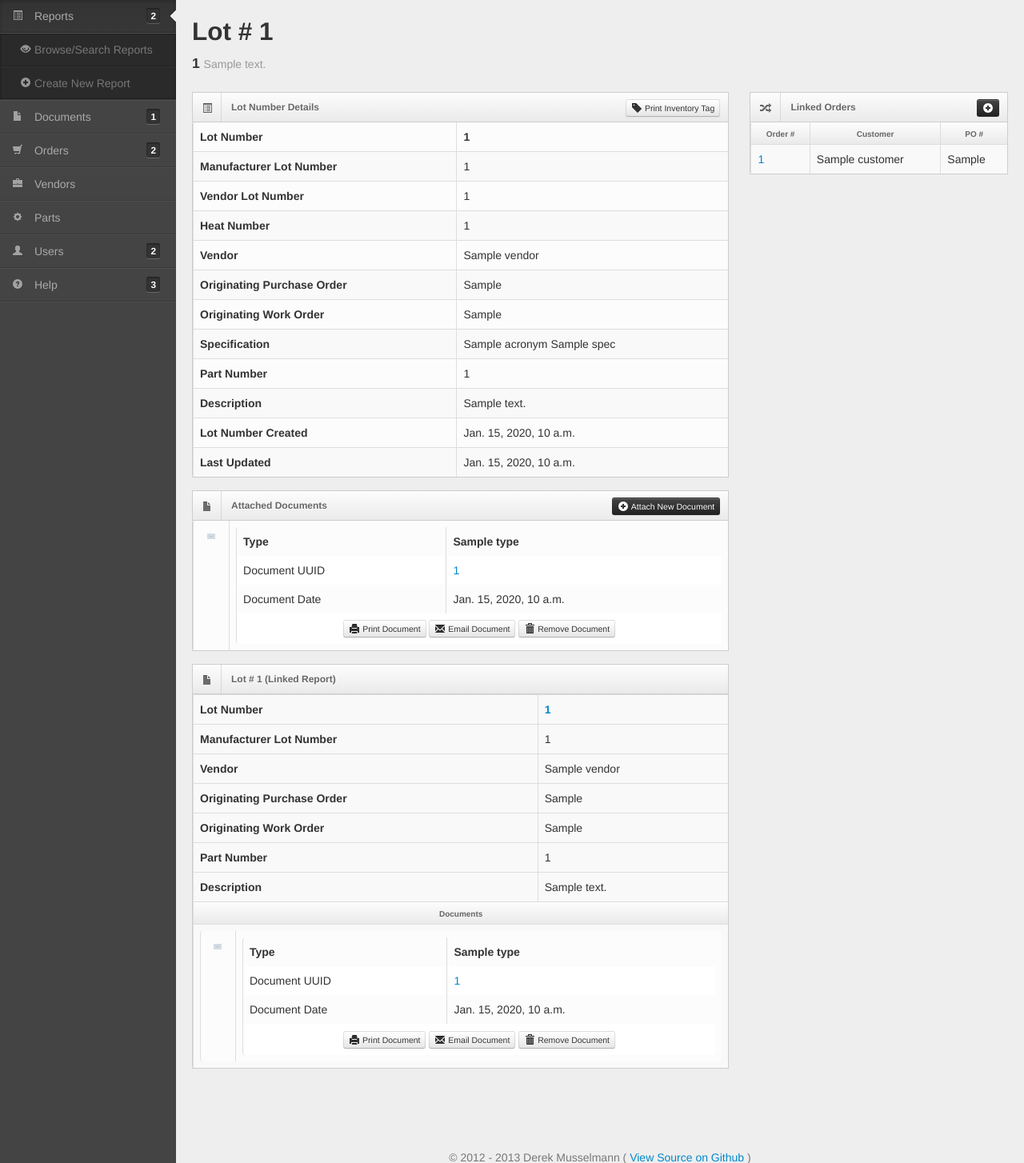
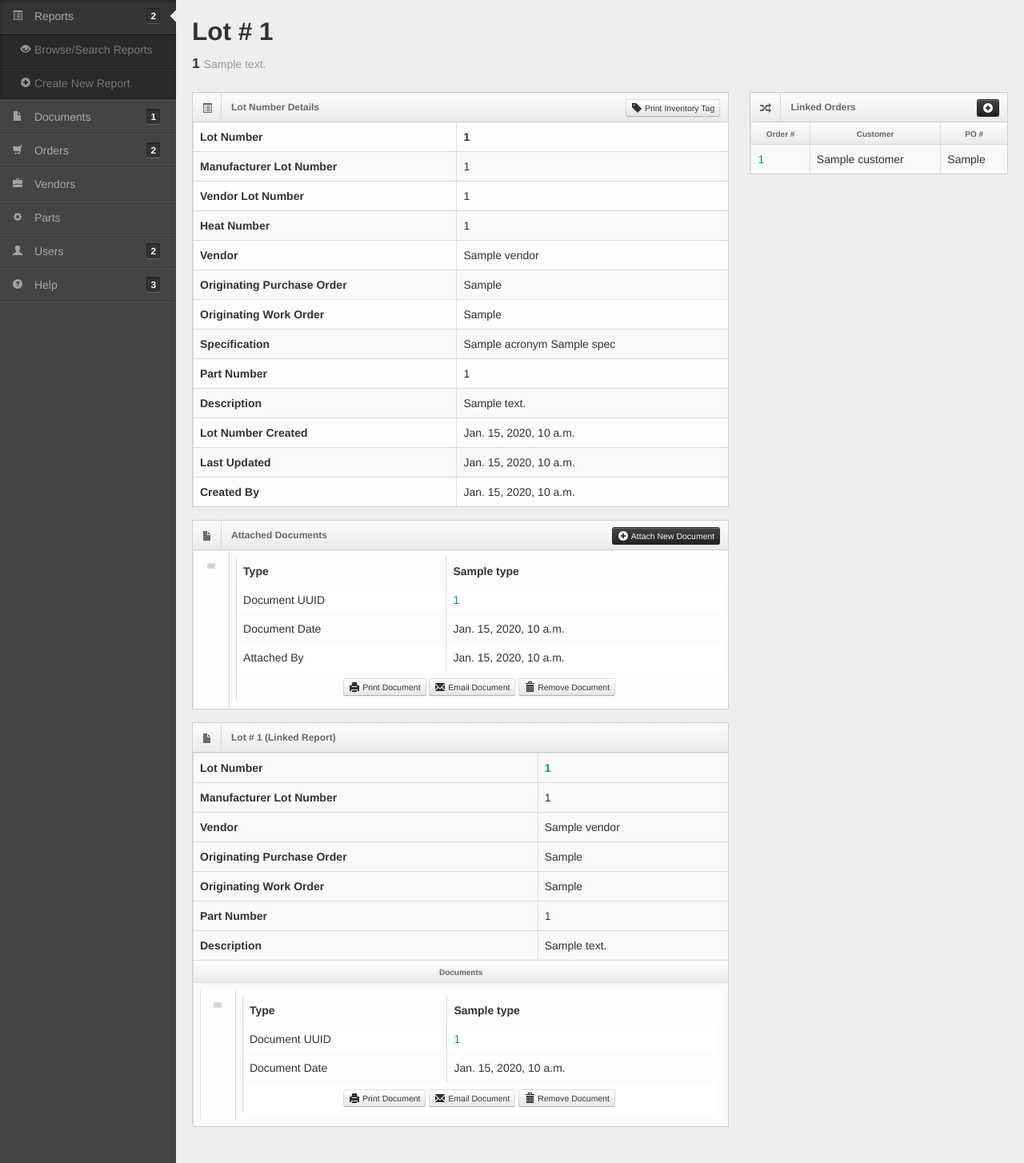
Before and after one commit to disflux/django-mtr, a Django app: template templates/reports/report.html in a window 1280 px wide. Shown: the part 175-1629 px from the top of the page at 80% size. Run offline with Django 3.2, Linux system fonts and the light colour scheme; the template is opened without the code that fills it: most values are stand-ins (such as "Sample title", 1, 10 or a date in 2020); grey boxes marked "Sample" are stand-in pictures; form fields are guessed from the names that the template uses; some libraries are stand-ins or nearby versions.

Commit message:
Track the user that creates various objects

```diff
--- a/documents/models.py
+++ b/documents/models.py
@@ -1,3 +1,4 @@
+from django.contrib.auth.models import User
 from django.db import models
 from django.db.models.signals import post_save
 
@@ -26,6 +27,7 @@ class Document(models.Model):
     pages = models.IntegerField(max_length=3, null=True)
     created_at = models.DateTimeField(auto_now_add=True)
     updated_at = models.DateTimeField(auto_now=True)
+    created_by = models.ForeignKey(User, null=True)
 
     def __unicode__(self):
         return str(self.uuid)
--- a/orders/models.py
+++ b/orders/models.py
@@ -1,3 +1,4 @@
+from django.contrib.auth.models import User
 from django.db import models
 
 from reports.models import Report
@@ -16,6 +17,7 @@ class Order(models.Model):
     order_number = models.CharField(max_length=16)
     line_items = models.ManyToManyField('OrderLineItem', related_name='order_line_items', null=True, blank=True)
     documents = models.ManyToManyField(Document, related_name='order_documents', null=True, blank=True)
+    created_by = models.ForeignKey(User, null=True)
 
     def __unicode__(self):
         return self.order_number
--- a/orders/views.py
+++ b/orders/views.py
@@ -45,7 +45,9 @@ def new_order(request):
     if request.method == 'POST':
         orderform = OrderForm(request.POST)
         if orderform.is_valid():
-            order = orderform.save()
+            order = orderform.save(commit=False)
+            order.created_by = request.user
+            order.save()
             return HttpResponseRedirect(order.get_absolute_url())
     else:
         orderform = OrderForm()
--- a/reports/models.py
+++ b/reports/models.py
@@ -1,6 +1,6 @@
 import string
 import random
-
+from django.contrib.auth.models import User
 from django.db import models
 from documents.models import Document
 from vendors.models import Vendor
@@ -22,6 +22,7 @@ class Report(models.Model):
     approved = models.BooleanField(default=False)
     created_at = models.DateTimeField(auto_now_add=True)
     updated_at = models.DateTimeField(auto_now=True)
+    created_by = models.ForeignKey(User, null=True)
     documents = models.ManyToManyField(Document,
                                        null=True, blank=True,
                                        through='ReportDocument')
@@ -65,6 +66,7 @@ class ReportDocument(models.Model):
     document = models.ForeignKey(Document)
     primary_document = models.BooleanField(default=False)
     attachment_date = models.DateTimeField(auto_now_add=True)
+    created_by = models.ForeignKey(User, null=True)
 
     def __unicode__(self):
         return "Report # %s : Document UUID: %s" % (self.report.lot_number, self.document.uuid)
--- a/reports/views.py
+++ b/reports/views.py
@@ -33,7 +33,7 @@ def report(request, lot_number):
             doc = Document(type=newdoc.cleaned_data['type'],
                            file=request.FILES['file'])
             doc.save()
-            rd = ReportDocument(report=report, document=doc, primary_document=newdoc.cleaned_data['primary'])
+            rd = ReportDocument(report=report, document=doc, primary_document=newdoc.cleaned_data['primary'], created_by=request.user)
             rd.save()
             report.save()
             messages.success(request, 'Document upload successful.')
@@ -53,7 +53,9 @@ def new_report(request):
     if request.method == 'POST':
         reportform = ReportForm(request.POST)
         if reportform.is_valid():
-            report = reportform.save()
+            report = reportform.save(commit=False)
+            report.created_by = request.user
+            report.save()
 
             return HttpResponseRedirect(report.get_absolute_url())
     else:
--- a/templates/orders/order.html
+++ b/templates/orders/order.html
@@ -134,6 +134,10 @@ Order # {{ order.order_number }}
                         <td>Attached Reports</td>
                         <td>{{ order.line_items.count }}</td>
                     </tr>
+                    <tr>
+                        <td>Created By</td>
+                        <td>{{ order.created_by }}</td>
+                    </tr>
                 </table>
                 </div>
             </div>
--- a/templates/reports/report.html
+++ b/templates/reports/report.html
@@ -210,6 +210,14 @@ Lot # {{ report.lot_number }}
                                     {{ report.updated_at }}
                                 </td>
                             </tr>
+                            <tr>
+                                <td>
+                                    <strong>Created By</strong>
+                                </td>
+                                <td>
+                                    {{ report.created_by }}
+                                </td>
+                            </tr>
                         </table>
                     </div>
                 </div>
@@ -256,6 +264,10 @@ Lot # {{ report.lot_number }}
                                     <tr>
                                         <td>Document Date</td>
                                         <td>{{ d.created_at }}</td>
+                                    </tr>
+                                    <tr>
+                                        <td>Attached By</td>
+                                        <td>{{ d.created_by }}</td>
                                     </tr>
                                     <tr>
                                         <td colspan="2" style="text-align:center;">
```
